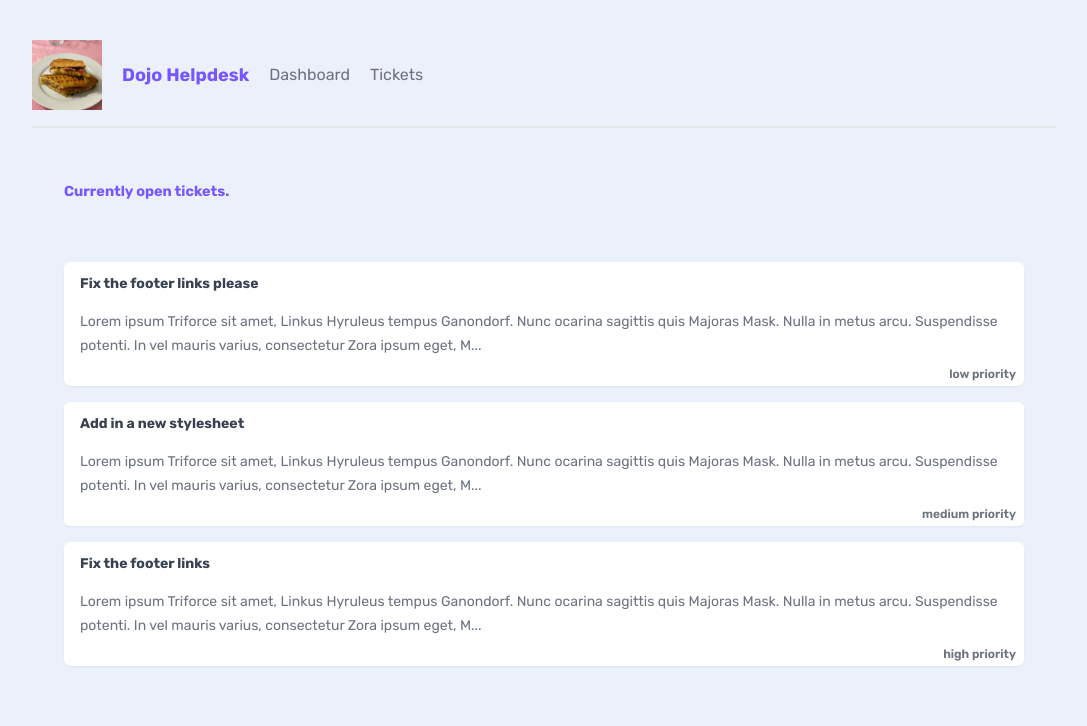
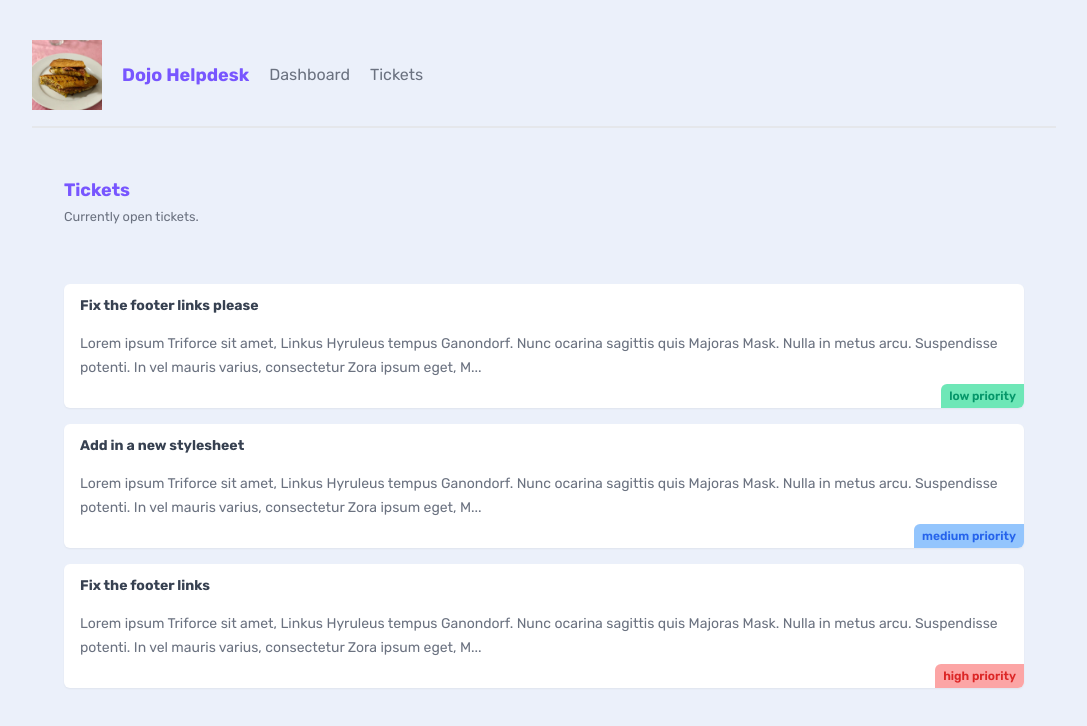
Before and after one commit to ULL-ESIT-DMSI-2324/nextjs13-daniel-marichal-monsonis-alu0101014548, a Next.js app: page /tickets in a window 1280 px wide. Shown: the top 726 px of the page, without its empty margins (96-1183 px from the left). Built offline with nearby package versions, Linux system fonts and the light colour scheme; data requests are answered from the project's data file.

Commit message:
Fix formatting issues and update dynamicParams flag

```diff
--- a/app/tickets/TicketList.jsx
+++ b/app/tickets/TicketList.jsx
@@ -6,8 +6,8 @@ async function getTickets() {
                 revalidate: 0, // refresh every second
         }
     });
-    const data = await response.json();
-    return data;
+
+    return response.json();
 }
 
 export default async function TicketList() {
@@ -20,7 +20,7 @@ export default async function TicketList() {
             <Link href={`/tickets/${ticket.id}`}>
                     <h3>{ticket.title}</h3>
                     <p>{ticket.body.slice(0, 200)}...</p>
-                    <div className= {'pill ${ticket.priority} '}>
+                    <div className= {`pill ${ticket.priority} `}>
                         {ticket.priority} priority
                     </div>
                 </Link>
--- a/app/tickets/[id]/page.jsx
+++ b/app/tickets/[id]/page.jsx
@@ -1,4 +1,4 @@
-export const dynamicParams = false
+export const dynamicParams = true;
 export async function generateStaticParams () {
     const response = await fetch('http://localhost:4000/tickets');
     const tickets = await response.json();
@@ -32,7 +32,7 @@ export default async function TicketDetails(params) {
                 <h3>{ticket.title}</h3>
                 <small>Created by {ticket.user_email}</small>
                 <p>{ticket.body}</p>
-                <div className= {'pill ${ticket.priority} '}>
+                <div className={`pill ${ticket.priority}`}>
                     {ticket.priority} priority
                 </div>
             </div>
--- a/app/tickets/page.jsx
+++ b/app/tickets/page.jsx
@@ -1,17 +1,14 @@
-import React from 'react'
-import TicketList from './TicketList'
+import TicketList from "./TicketList";
 
 export default function Tickets() {
   return (
     <main>
       <nav>
         <div>
-          <h2>
-            <p><small>Currently open tickets.</small></p>
-          </h2>
+          <h2>Tickets</h2>
+          <p><small>Currently open tickets.</small></p>
         </div>
       </nav>
-
       <TicketList />
     </main>
   )
```
